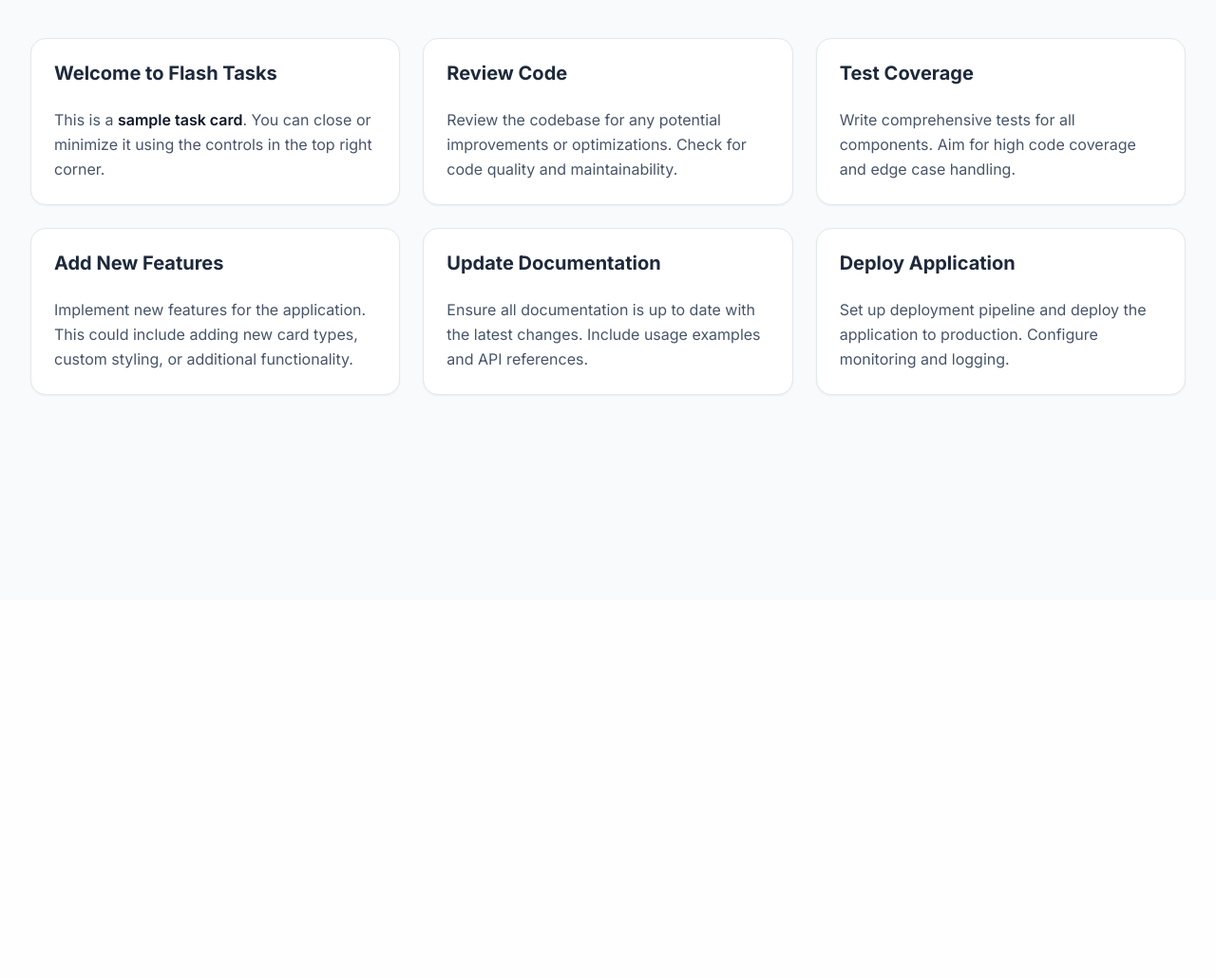
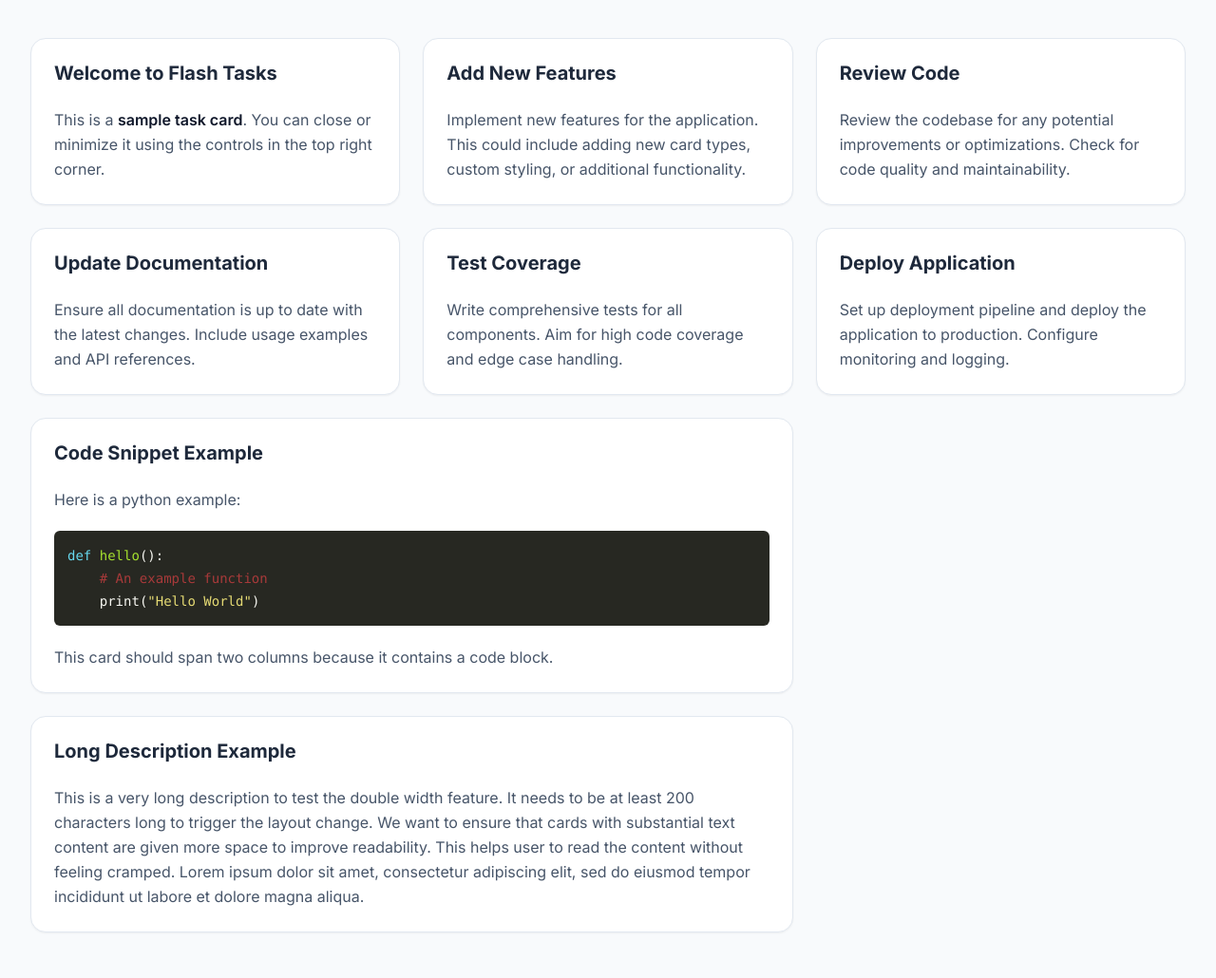
Before and after one commit to darenr/flash-tasks, a Flask app: page / in a window 1280 px wide. Shown: the part 168-1198 px from the top of the page at 95% size. Before the commit the page ends 585 px from the top, so only its background shows below. Run offline with Flask 3, Linux system fonts and the light colour scheme; some libraries are stand-ins or nearby versions.

Commit message:
add color syntax highlighting to code shown

````diff
--- a/app.py
+++ b/app.py
@@ -16,7 +16,17 @@ def load_tasks():
             # Convert markdown descriptions to HTML
             for task in tasks:
                 if "description" in task:
-                    task["description"] = markdown.markdown(task["description"])
+                    raw_desc = task["description"]
+                    html_desc = markdown.markdown(
+                        raw_desc, extensions=["fenced_code", "codehilite"]
+                    )
+                    task["description"] = html_desc
+
+                    # Determine if card should be wide
+                    # Check for code blocks or long descriptions (> 200 chars)
+                    has_code = "<pre>" in html_desc
+                    is_long = len(raw_desc) > 200
+                    task["is_wide"] = has_code or is_long
             return tasks
     except FileNotFoundError:
         print(f"Warning: {yaml_path} not found. Using empty task list.")
--- a/pyproject.toml
+++ b/pyproject.toml
@@ -7,5 +7,6 @@ requires-python = ">=3.13"
 dependencies = [
     "flask>=3.1.2",
     "markdown>=3.10.1",
+    "pygments>=2.19.2",
     "pyyaml>=6.0.3",
 ]
--- a/requirements.txt
+++ b/requirements.txt
@@ -1,3 +1,5 @@
 Flask==3.0.3
 PyYAML==6.0.1
 markdown
+
+Pygments
--- /dev/null
+++ b/static/css/pygments.css
@@ -0,0 +1,97 @@
+/* Override Tailwind Typography (prose) styles for code blocks */
+.prose .codehilite {
+    background: #272822; /* Monokai background */
+    border-radius: 0.375rem; /* rounded-md */
+    margin-top: 1.25em;
+    margin-bottom: 1.25em;
+    overflow-x: auto;
+}
+
+.prose .codehilite pre {
+    background-color: transparent !important;
+    color: #F8F8F2 !important;
+    margin: 0 !important;
+    padding: 1em;
+    border-radius: 0;
+}
+
+/* Pygments Monokai Syntax Highlighting */
+.codehilite .hll { background-color: #49483e }
+.codehilite .c { color: #75715e } /* Comment - Fixed contrast */
+.codehilite .err { color: #960050; background-color: #1e0010 } /* Error */
+.codehilite .esc { color: #F8F8F2 } /* Escape */
+.codehilite .g { color: #F8F8F2 } /* Generic */
+.codehilite .k { color: #66D9EF } /* Keyword */
+.codehilite .l { color: #AE81FF } /* Literal */
+.codehilite .n { color: #F8F8F2 } /* Name */
+.codehilite .o { color: #FF4689 } /* Operator */
+.codehilite .x { color: #F8F8F2 } /* Other */
+.codehilite .p { color: #F8F8F2 } /* Punctuation */
+.codehilite .ch { color: #959077 } /* Comment.Hashbang */
+.codehilite .cm { color: #959077 } /* Comment.Multiline */
+.codehilite .cp { color: #959077 } /* Comment.Preproc */
+.codehilite .cpf { color: #959077 } /* Comment.PreprocFile */
+.codehilite .c1 { color: #a83a3a } /* Comment.Single */
+.codehilite .cs { color: #959077 } /* Comment.Special */
+.codehilite .gd { color: #FF4689 } /* Generic.Deleted */
+.codehilite .ge { color: #F8F8F2; font-style: italic } /* Generic.Emph */
+.codehilite .ges { color: #F8F8F2; font-weight: bold; font-style: italic } /* Generic.EmphStrong */
+.codehilite .gr { color: #F8F8F2 } /* Generic.Error */
+.codehilite .gh { color: #F8F8F2 } /* Generic.Heading */
+.codehilite .gi { color: #A6E22E } /* Generic.Inserted */
+.codehilite .go { color: #66D9EF } /* Generic.Output */
+.codehilite .gp { color: #FF4689; font-weight: bold } /* Generic.Prompt */
+.codehilite .gs { color: #F8F8F2; font-weight: bold } /* Generic.Strong */
+.codehilite .gu { color: #959077 } /* Generic.Subheading */
+.codehilite .gt { color: #F8F8F2 } /* Generic.Traceback */
+.codehilite .kc { color: #66D9EF } /* Keyword.Constant */
+.codehilite .kd { color: #66D9EF } /* Keyword.Declaration */
+.codehilite .kn { color: #FF4689 } /* Keyword.Namespace */
+.codehilite .kp { color: #66D9EF } /* Keyword.Pseudo */
+.codehilite .kr { color: #66D9EF } /* Keyword.Reserved */
+.codehilite .kt { color: #66D9EF } /* Keyword.Type */
+.codehilite .ld { color: #E6DB74 } /* Literal.Date */
+.codehilite .m { color: #AE81FF } /* Literal.Number */
+.codehilite .s { color: #E6DB74 } /* Literal.String */
+.codehilite .na { color: #A6E22E } /* Name.Attribute */
+.codehilite .nb { color: #F8F8F2 } /* Name.Builtin */
+.codehilite .nc { color: #A6E22E } /* Name.Class */
+.codehilite .no { color: #66D9EF } /* Name.Constant */
+.codehilite .nd { color: #A6E22E } /* Name.Decorator */
+.codehilite .ni { color: #F8F8F2 } /* Name.Entity */
+.codehilite .ne { color: #A6E22E } /* Name.Exception */
+.codehilite .nf { color: #A6E22E } /* Name.Function */
+.codehilite .nl { color: #F8F8F2 } /* Name.Label */
+.codehilite .nn { color: #F8F8F2 } /* Name.Namespace */
+.codehilite .nx { color: #A6E22E } /* Name.Other */
+.codehilite .py { color: #F8F8F2 } /* Name.Property */
+.codehilite .nt { color: #FF4689 } /* Name.Tag */
+.codehilite .nv { color: #F8F8F2 } /* Name.Variable */
+.codehilite .ow { color: #FF4689 } /* Operator.Word */
+.codehilite .pm { color: #F8F8F2 } /* Punctuation.Marker */
+.codehilite .w { color: #F8F8F2 } /* Text.Whitespace */
+.codehilite .mb { color: #AE81FF } /* Literal.Number.Bin */
+.codehilite .mf { color: #AE81FF } /* Literal.Number.Float */
+.codehilite .mh { color: #AE81FF } /* Literal.Number.Hex */
+.codehilite .mi { color: #AE81FF } /* Literal.Number.Integer */
+.codehilite .mo { color: #AE81FF } /* Literal.Number.Oct */
+.codehilite .sa { color: #E6DB74 } /* Literal.String.Affix */
+.codehilite .sb { color: #E6DB74 } /* Literal.String.Backtick */
+.codehilite .sc { color: #E6DB74 } /* Literal.String.Char */
+.codehilite .dl { color: #E6DB74 } /* Literal.String.Delimiter */
+.codehilite .sd { color: #E6DB74 } /* Literal.String.Doc */
+.codehilite .s2 { color: #E6DB74 } /* Literal.String.Double */
+.codehilite .se { color: #AE81FF } /* Literal.String.Escape */
+.codehilite .sh { color: #E6DB74 } /* Literal.String.Heredoc */
+.codehilite .si { color: #E6DB74 } /* Literal.String.Interpol */
+.codehilite .sx { color: #E6DB74 } /* Literal.String.Other */
+.codehilite .sr { color: #E6DB74 } /* Literal.String.Regex */
+.codehilite .s1 { color: #E6DB74 } /* Literal.String.Single */
+.codehilite .ss { color: #E6DB74 } /* Literal.String.Symbol */
+.codehilite .bp { color: #F8F8F2 } /* Name.Builtin.Pseudo */
+.codehilite .fm { color: #A6E22E } /* Name.Function.Magic */
+.codehilite .vc { color: #F8F8F2 } /* Name.Variable.Class */
+.codehilite .vg { color: #F8F8F2 } /* Name.Variable.Global */
+.codehilite .vi { color: #F8F8F2 } /* Name.Variable.Instance */
+.codehilite .vm { color: #F8F8F2 } /* Name.Variable.Magic */
+.codehilite .il { color: #AE81FF } /* Literal.Number.Integer.Long */
--- a/tasks.yaml
+++ b/tasks.yaml
@@ -22,3 +22,18 @@ tasks:
   - id: 6
     heading: "Deploy Application"
     description: "Set up deployment pipeline and deploy the application to production. Configure monitoring and logging."
+
+  - id: 7
+    heading: "Code Snippet Example"
+    description: |
+      Here is a python example:
+      ```python
+      def hello():
+          # An example function
+          print("Hello World")
+      ```
+      This card should span two columns because it contains a code block.
+
+  - id: 8
+    heading: "Long Description Example"
+    description: "This is a very long description to test the double width feature. It needs to be at least 200 characters long to trigger the layout change. We want to ensure that cards with substantial text content are given more space to improve readability. This helps user to read the content without feeling cramped. Lorem ipsum dolor sit amet, consectetur adipiscing elit, sed do eiusmod tempor incididunt ut labore et dolore magna aliqua."
--- a/templates/index.html
+++ b/templates/index.html
@@ -5,6 +5,7 @@
     <meta charset="UTF-8">
     <meta name="viewport" content="width=device-width, initial-scale=1.0">
     <title>Flash Tasks</title>
+    <link rel="stylesheet" href="{{ url_for('static', filename='css/pygments.css') }}">
     <script src="https://cdn.tailwindcss.com?plugins=typography"></script>
     <script>
         tailwind.config = {
@@ -84,10 +85,10 @@
             <p class="text-slate-600 dark:text-slate-400 text-lg">Here are your active tasks for today</p>
         </header>
 
-        <div class="columns-1 md:columns-2 lg:columns-3 gap-6 space-y-6">
+        <div class="grid grid-cols-1 md:grid-cols-2 lg:grid-cols-3 gap-6">
             {% for task in tasks %}
             <div id="card-{{ task.id }}"
-                class="card group flex flex-col bg-white dark:bg-slate-800 rounded-2xl border border-slate-200 dark:border-slate-700 shadow-sm hover:shadow-xl hover:-translate-y-1 overflow-hidden break-inside-avoid">
+                class="card group flex flex-col bg-white dark:bg-slate-800 rounded-2xl border border-slate-200 dark:border-slate-700 shadow-sm hover:shadow-xl hover:-translate-y-1 overflow-hidden {% if task.is_wide %}md:col-span-2{% endif %}">
                 <div class="p-6">
                     <div class="flex items-start justify-between mb-4">
                         <h2 class="text-xl font-bold text-slate-800 dark:text-white flex-1 pr-4 leading-tight">{{
````
Also changed, not shown: 2 other files.
